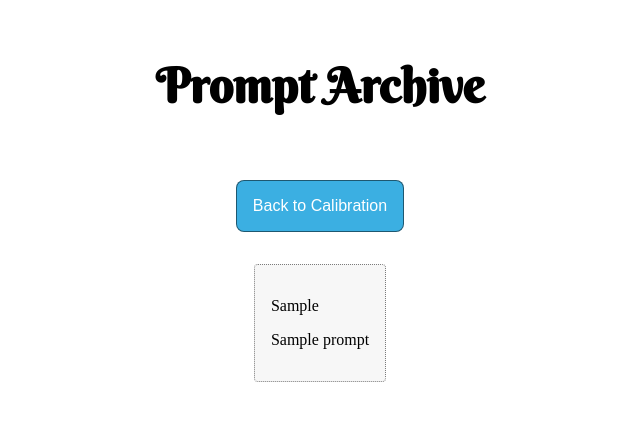
After one commit to Tsangares/fortune_teller, a Flask app: page /calibrate/all in a window 1280 px wide. The commit adds this page. Shown: the top 421 px of the page, without its empty margins (320-960 px from the left). Run offline with Flask 3, Linux system fonts and the light colour scheme; a database or web service that is not in the repository returns one stand-in record (values such as "Sample title"); some libraries are stand-ins or nearby versions.

Commit message:
Added calibration page

```diff
--- a/server.py
+++ b/server.py
@@ -156,7 +156,16 @@ def calibrate_fortune_teller_custom():
     fortune = get_custom_fortune([pre_prompt,extra_prompt],prompt)
     return render_template('/pages/calibrate.html',fortune=fortune,pre_prompt=pre_prompt,extra_prompt=extra_prompt,prompt=prompt)
 
+@app.route('/calibrate/save', methods=['POST'])
+def save_calibration():
+    response = mongo.db.prompts.insert_one(dict(request.form))
+    return "<h3>Prompt Saved! Go to archive to see all saved prompts.</h3>"
 
+@app.route('/calibrate/all', methods=['GET'])
+def calibration_see_all():
+    cursor = mongo.db.prompts.find({})
+    prompts = [p for p in cursor]
+    return render_template("/pages/calibrate_all.html",prompts=prompts)
 
 @app.route('/')
 def index():
--- a/static/css/common.css
+++ b/static/css/common.css
@@ -9,6 +9,14 @@
 .horizontal-container > div {
     margin-top: 1rem;
     margin-bottom: 1rem;
+}
+
+.box {
+    margin: 1rem;
+    padding: 1rem;
+    background-color: rgba(0,0,0,.03);
+    border: 1px dotted rgba(0,0,0,.5);
+    border-radius: .25rem;
 }
 .title{
     font-size: 3rem;
@@ -23,6 +31,28 @@
 }
 .audio-container audio{
     width: 100%;
+}
+buttons, .buttons{
+    display: flex;
+    justify-content: space-around;
+}
+
+button,.button{
+    font-size: 1rem;
+    padding: 1rem;
+    border-radius: .5rem;
+    border: 1px solid rgba(0,0,0,.5);
+    background-color: rgb(10,155,219,.8);
+    color: white;
+    cursor: pointer;
+    margin: auto;
+    transition: all .15s;
+}
+button:hover,.button:hover{
+    background-color: rgb(10,135,219,.5);
+}
+button:active,.button:active{
+    background-color: rgb(10,135,219,1);
 }
 
 /* Small devices (portrait tablets and large phones, 600px and up) */
--- a/static/css/forms.css
+++ b/static/css/forms.css
@@ -14,7 +14,7 @@ form field > input[type="text"], form field > textarea{
     border-radius: .5rem;
     border: 1px solid rgba(0,0,0,.5);
 }
-form field > input[type="submit"]{
+form input[type="submit"]{
     font-size: 1rem;
     padding: 1rem;
     border-radius: .5rem;
@@ -22,13 +22,12 @@ form field > input[type="submit"]{
     background-color: rgb(0,155,119,.8);
     color: white;
     cursor: pointer;
-    margin: auto;
     transition: all .15s;
 }
-form field > input[type="submit"]:hover{
+form input[type="submit"]:hover{
      background-color: rgba(0,155,119,.5);
 }
-form field > input[type="submit"]:active{
+form input[type="submit"]:active{
     background-color: rgba(0,155,119,1);
 }
 form {
--- /dev/null
+++ b/templates/pages/calibrate_all.html
@@ -0,0 +1,30 @@
+<!DOCTYPE html>
+<html lang="en">
+
+<head>
+    <meta charset="UTF-8">
+    <title>Calibration</title>
+    {% include "components/header.html" %}
+    <link href="{{ url_for('static', filename='css/forms.css') }}" rel="stylesheet">
+    <link href="{{ url_for('static', filename='css/page_calibration.css') }}" rel="stylesheet">
+</head>
+
+<body>
+    <div class="horizontal-container">
+        <div>
+            <h1 class="title berkshire">Prompt Archive</h1>
+        </div>
+        <div>
+            <a href="/calibrate/"><button>Back to Calibration</button></a>
+        </div>
+        {% for prompt in prompts %}
+        <div class="box">
+            <p>{{prompt['pre_prompt']}}</p>
+            <p>{{prompt['prompt']}}</p>
+        </div>
+        {% endfor %}
+    </div>
+</body>
+<foot>
+</foot>
+</html>
```
Also changed, not shown: templates/pages/calibrate.html (+12 -4 lines).
